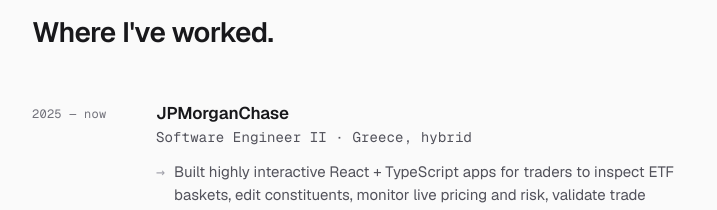
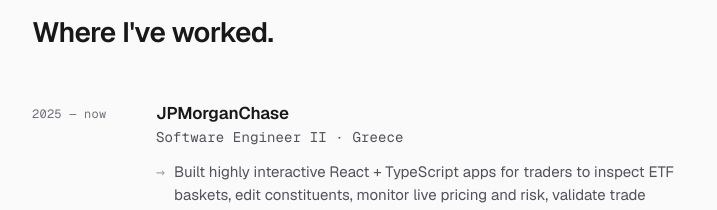
Before and after one commit to NikosGkikas13/portfolio2026, a React (Vite) app: page / in a window 1280 px wide. Shown: the part 2483-2693 px from the top of the page, without its empty margins (280-997 px from the left). Built offline with nearby package versions, Linux system fonts and the light colour scheme; no server answers.

Commit message:
text changes

```diff
--- a/src/App.tsx
+++ b/src/App.tsx
@@ -21,7 +21,7 @@
   {
     years: "2025 — now",
     company: "JPMorganChase",
-    title: "Software Engineer II · Greece, hybrid",
+    title: "Software Engineer II · Greece",
     bullets: [
       "Built highly interactive React + TypeScript apps for traders to inspect ETF baskets, edit constituents, monitor live pricing and risk, validate trade inputs, and submit baskets into pricing & valuation engines.",
       "Shipped composition editors, pricing workflows, basket management tools, and charting features powering real-time analytics and trading decisions.",
```
